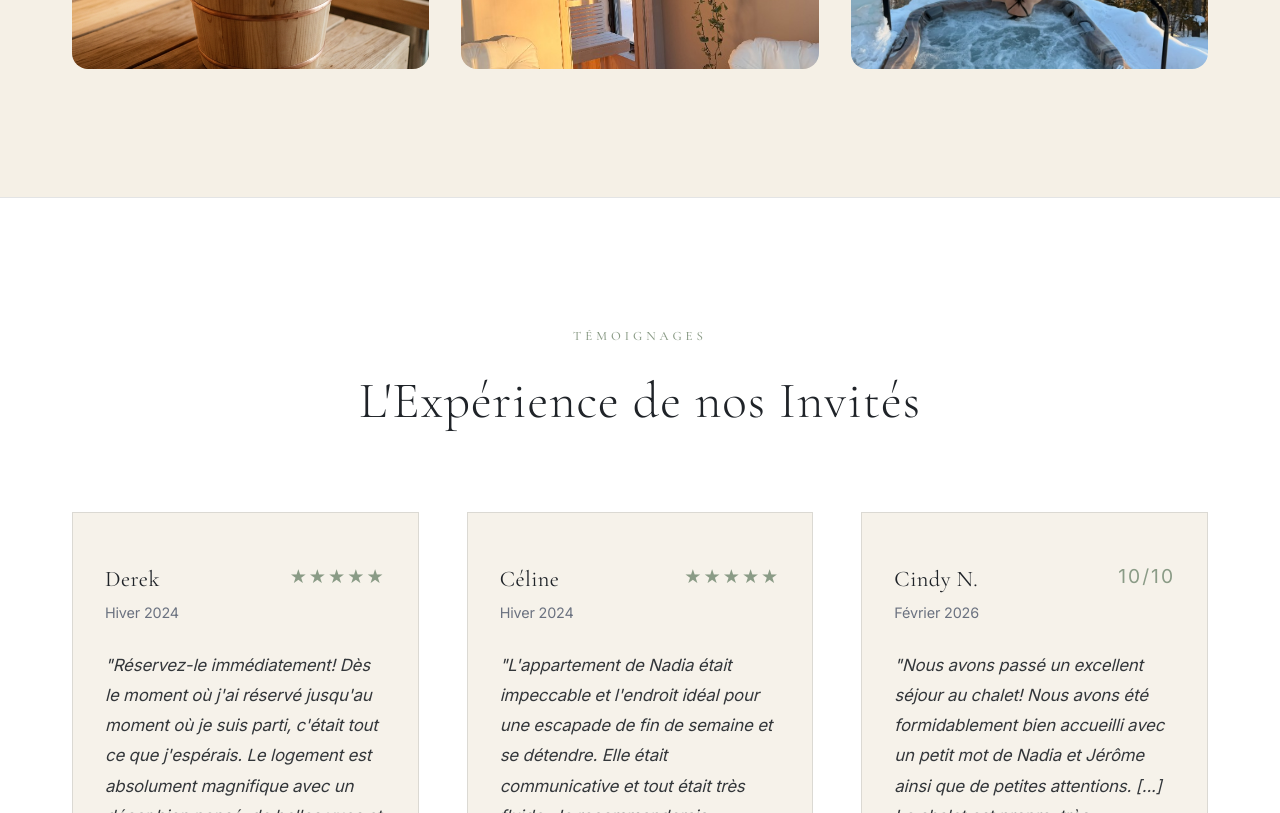
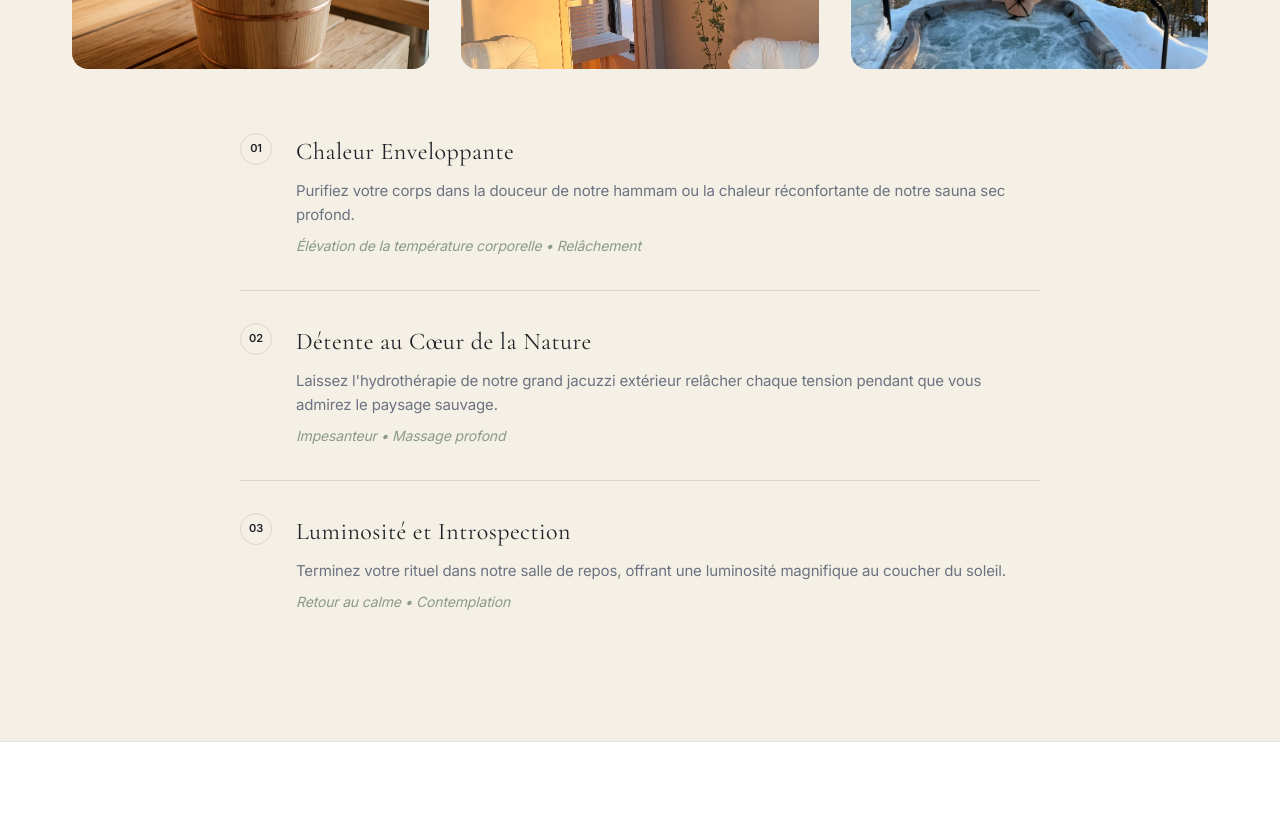
Before and after one commit to Projetxana/ALTARA, a React (Vite) app: page /ayana in a window 1280 px wide. Shown: the part 5880-6693 px from the top of the page. Built offline with nearby package versions, Linux system fonts and the light colour scheme; no server answers; the database is empty; a web font is replaced by a local one.

Commit message:
style: Restore wellness steps text below the gallery grid

```diff
--- a/src/site/components/WellnessSanctuarySection.jsx
+++ b/src/site/components/WellnessSanctuarySection.jsx
@@ -31,7 +31,8 @@ const WellnessSanctuarySection = () => {
                 <div className="ayana-animate" style={{
                     display: 'grid',
                     gridTemplateColumns: 'repeat(auto-fit, minmax(300px, 1fr))',
-                    gap: '2rem'
+                    gap: '2rem',
+                    marginBottom: '4rem'
                 }}>
                     {images.map((img, idx) => (
                         <div key={idx} style={{ aspectRatio: '3/2', overflow: 'hidden', borderRadius: '16px' }}>
@@ -39,6 +40,47 @@ const WellnessSanctuarySection = () => {
                         </div>
                     ))}
                 </div>
+
+                {/* Étapes / Détails du rituel (restauré) */}
+                <div className="ayana-animate" style={{ maxWidth: '800px', margin: '0 auto' }}>
+                    <ul className="wellness-steps">
+                        {/* Étape 01 */}
+                        <li className="wellness-step">
+                            <div className="wellness-step-badge">01</div>
+                            <div className="wellness-step-content">
+                                <h3 className="wellness-step-title">Chaleur Enveloppante</h3>
+                                <p className="wellness-step-desc">
+                                    Purifiez votre corps dans la douceur de notre hammam ou la chaleur réconfortante de notre sauna sec profond.
+                                </p>
+                                <p className="wellness-step-signature">Élévation de la température corporelle • Relâchement</p>
+                            </div>
+                        </li>
+
+                        {/* Étape 02 */}
+                        <li className="wellness-step">
+                            <div className="wellness-step-badge">02</div>
+                            <div className="wellness-step-content">
+                                <h3 className="wellness-step-title">Détente au Cœur de la Nature</h3>
+                                <p className="wellness-step-desc">
+                                    Laissez l'hydrothérapie de notre grand jacuzzi extérieur relâcher chaque tension pendant que vous admirez le paysage sauvage.
+                                </p>
+                                <p className="wellness-step-signature">Impesanteur • Massage profond</p>
+                            </div>
+                        </li>
+
+                        {/* Étape 03 */}
+                        <li className="wellness-step">
+                            <div className="wellness-step-badge">03</div>
+                            <div className="wellness-step-content">
+                                <h3 className="wellness-step-title">Luminosité et Introspection</h3>
+                                <p className="wellness-step-desc">
+                                    Terminez votre rituel dans notre salle de repos, offrant une luminosité magnifique au coucher du soleil.
+                                </p>
+                                <p className="wellness-step-signature">Retour au calme • Contemplation</p>
+                            </div>
+                        </li>
+                    </ul>
+                </div>
             </div>
         </section>
     );
```
